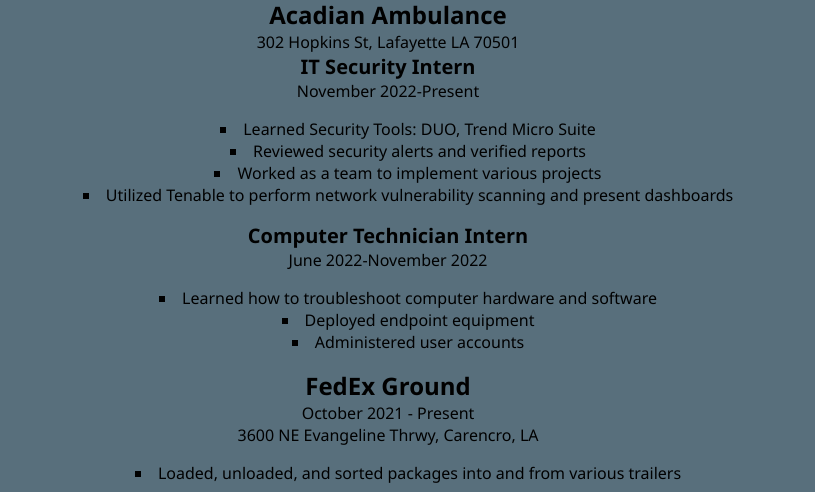
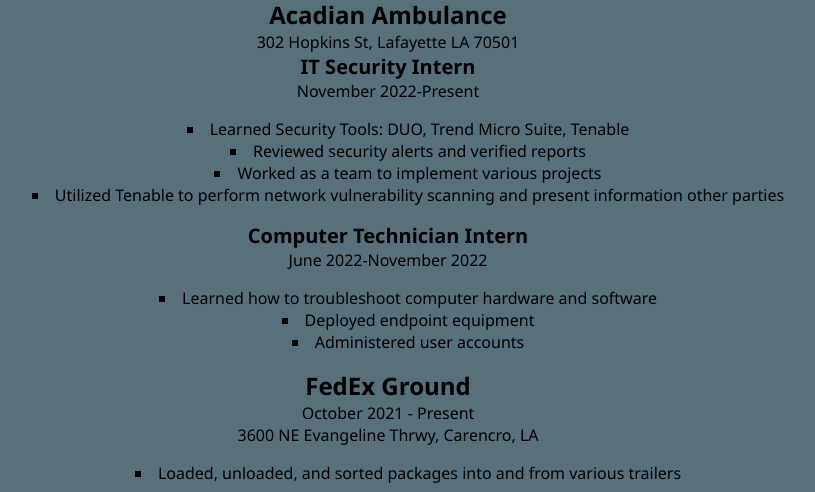
Before and after one commit to ElectricBlitz/resume, a plain HTML site: page index.html in a window 1280 px wide. Shown: the part 605-1097 px from the top of the page, without its empty margins (252-1067 px from the left). Drawn offline with Linux system fonts and the light colour scheme.

Commit message:
added descriptions

```diff
--- a/index.html
+++ b/index.html
@@ -27,10 +27,10 @@
         <div class="time">November 2022-Present</div>
         <div class="responsibilities">
             <ul>
-                <li>Learned Security Tools: DUO, Trend Micro Suite</li>
+                <li>Learned Security Tools: DUO, Trend Micro Suite, Tenable</li>
                 <li>Reviewed security alerts and verified reports</li>
                 <li>Worked as a team to implement various projects</li>
-                <li>Utilized Tenable to perform network vulnerability scanning and present dashboards</li>
+                <li>Utilized Tenable to perform network vulnerability scanning and present information other parties</li>
             </ul>
         </div>
 
```
